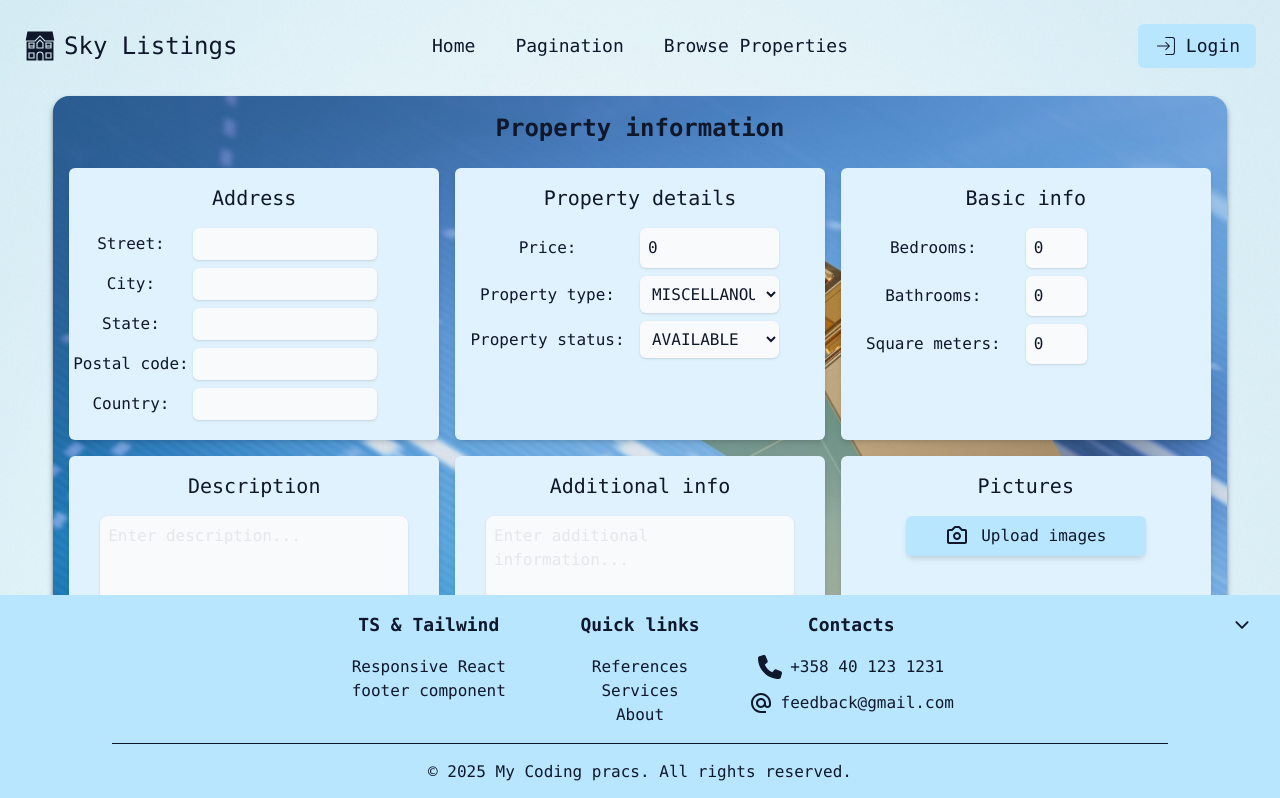
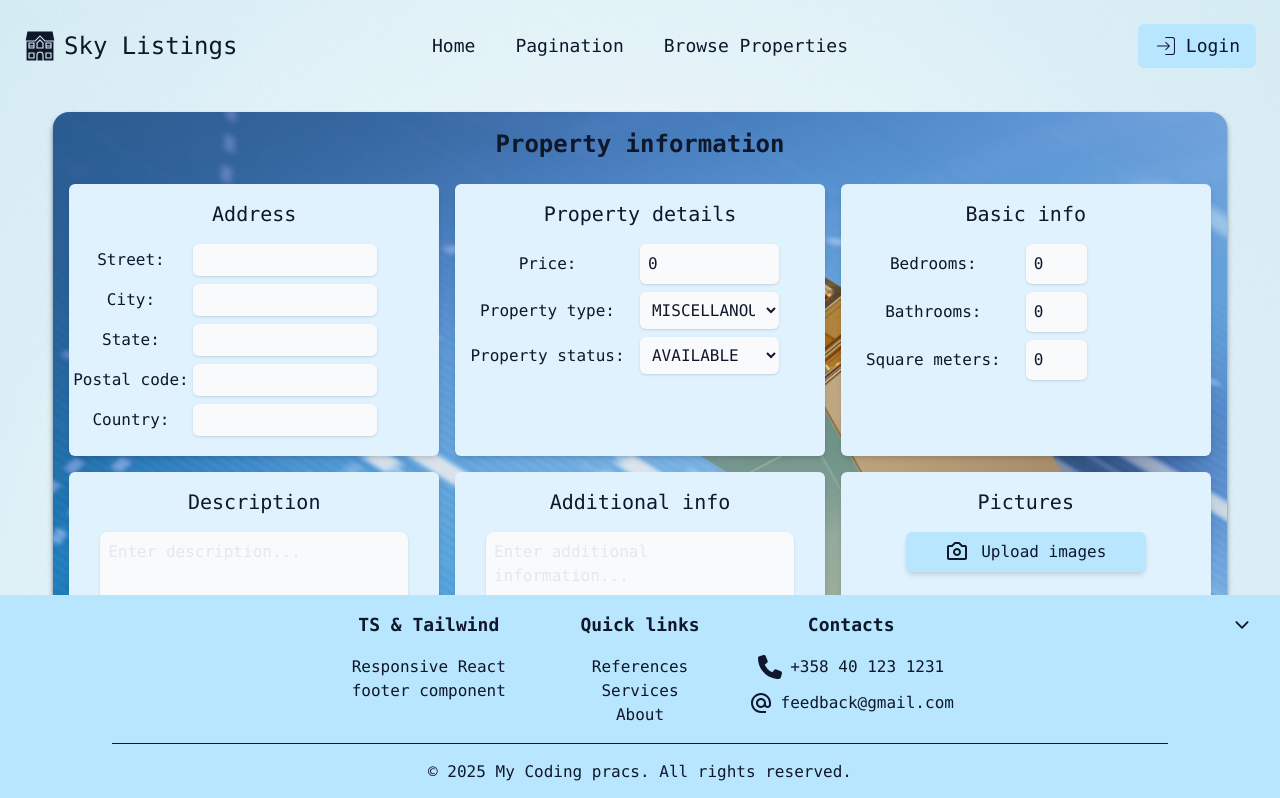
Before and after one commit to olliuhlbeck/sky-listings, a React (Vite) app in the folder frontend/: page /addProperty in a window 1280 px wide. Shown: the top 798 px of the page. Built offline with nearby package versions, Linux system fonts and the light colour scheme.

Commit message:
edit top margin

```diff
--- a/frontend/src/pages/AddProperty/AddProperty.tsx
+++ b/frontend/src/pages/AddProperty/AddProperty.tsx
@@ -111,7 +111,7 @@ const AddProperty: React.FC = () => {
     <form
       id='addPropertyForm'
       onSubmit={handleSubmit}
-      className={`bg-gray-50  w-11/12 justify-center mt-6 p-4 mx-auto rounded-2xl shadow-md shadow-gray-500 bg-bottom-left bg-cover bg-[url('./assets/propertyCreation.jpg')]`}
+      className={`bg-gray-50  w-11/12 justify-center mt-10 p-4 mx-auto rounded-2xl shadow-md shadow-gray-500 bg-bottom-left bg-cover bg-[url('./assets/propertyCreation.jpg')]`}
     >
       <h1 className='text-2xl font-semibold text-center mb-6'>
         Property information
```
